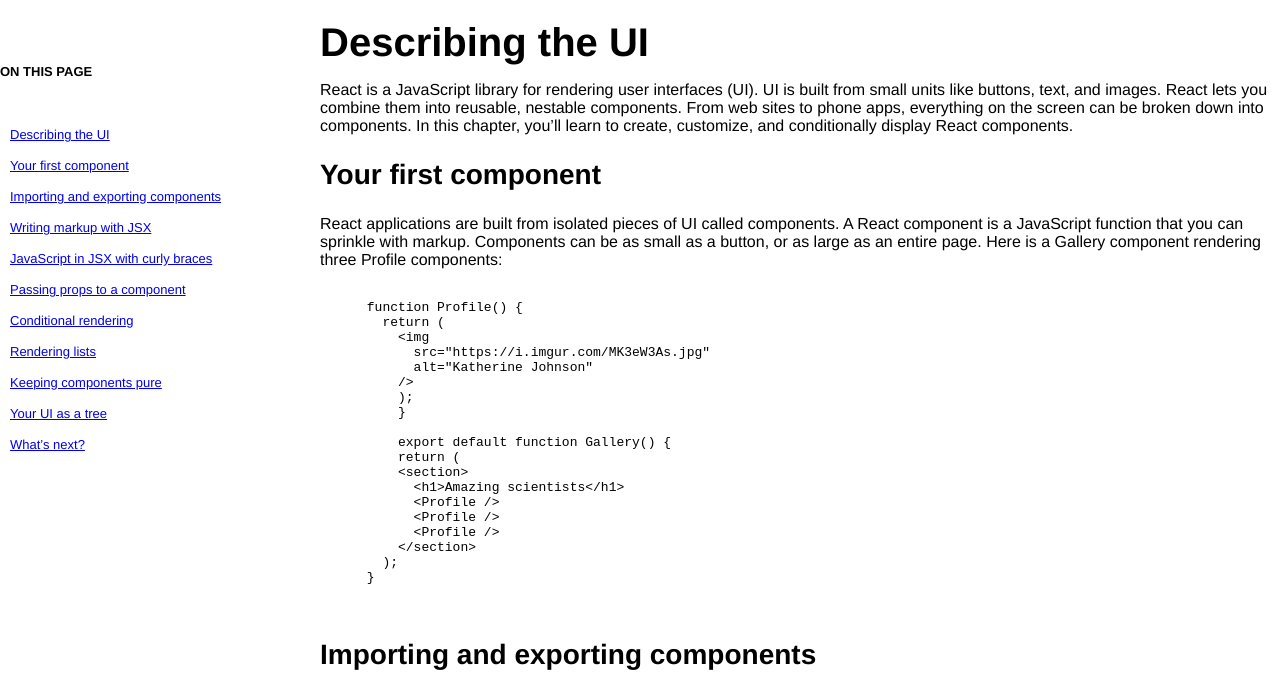
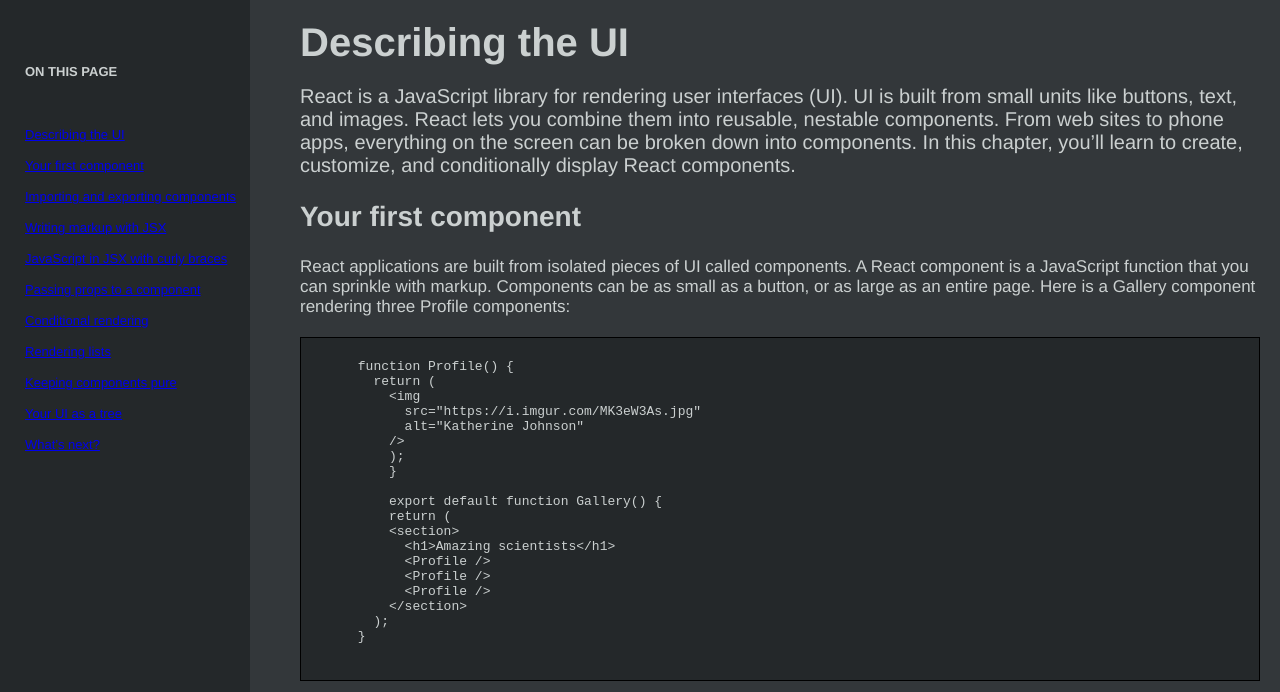
Before and after one commit to SergiuRomaniuc/DocumentationProject, a website built with webpack: page index.html in a window 1280 px wide. Shown: the top 692 px of the page. Built offline with nearby package versions, Linux system fonts and the light colour scheme.

Commit message:
styled the look of the page

```diff
--- a/css/styles.css
+++ b/css/styles.css
@@ -3,15 +3,30 @@
   margin: 0;
   display: flex;
   font-family: Helvetica, Arial, sans-serif;
+  color: #cbd0d0;
+}
+
+.outer-main-container {
+  flex: 1;
+  width: 100%;
+  min-height: 100vh;
+}
+
+.main-container {
+  width: 100%;
+  min-height: 100vh;
+}
+
+.outer-nav-container {
+  width: 300px;
+  min-height: 100vh;
 }
 
 #main-doc {
-  position: absolute;
-  margin-left: 300px;
+  width: 1000px;
+  margin-left: 30px;
   padding: 20px;
   box-sizing: border-box;
-  background-color: #ffffff;
-  width: 1000px;
   display: block;
 }
 
@@ -22,12 +37,12 @@
   position: fixed;
   left: 0;
   margin-top: 40px;
+  margin-left: 25px;
 }
 
 #navbar a {
   display: block;
   padding: 8px 0;
-  margin-left: 10px;
   font-size: 13px;
 }
 
@@ -48,6 +63,21 @@
   margin: 0;
 }
 
+.description-paragraph {
+  font-size: 20px;
+}
+
+p:not(.description-paragraph) {
+  font-size: 17px;
+}
+
+pre {
+  margin: 20px 0;
+  padding: 6px 10px;
+  background-color: #24282a;
+  border: 1px solid #000;
+}
+
 header:not(.navbar-header):not(.main-header) {
   margin: 24px 0;
   padding-right: 28px;
@@ -56,3 +86,12 @@
 header.main-header {
   padding-right: 28px;
 }
+
+
+.main-background-color {
+  background-color: #33373a;
+}
+
+.navbar-color {
+  background-color: #24282a;
+}
--- a/index.html
+++ b/index.html
@@ -6,6 +6,7 @@
   <meta name="viewport" content="width=device-width, initial-scale=1.0" />
 </head>
 <body>
+<div class="outer-nav-container navbar-color">
   <nav id="navbar">
     <header class="nav-header"> ON THIS PAGE</header>
     <a class="nav-link" href="#Describing_the_UI">Describing the UI</a>
@@ -20,12 +21,16 @@
     <a class="nav-link" href="#Your_UI_as_a_tree">Your UI as a tree</a>
     <a class="nav-link" href="#What’s_next?">What’s next?</a>
   </nav>
+</div>
+
+<dvi class="outer-main-container main-background-color">
+  <div class="main-container">
     <main id="main-doc">
       <section class="main-section" id="Describing_the_UI">
         <header class="main-header">
           <h1>Describing the UI</h1>
         </header>
-    <p>React is a JavaScript library for rendering user interfaces (UI). UI is built from small units like buttons, text, and images. React lets you combine them into reusable, nestable components. From web sites to phone apps, everything on the screen can be broken down into components. In this chapter, you’ll learn to create, customize, and conditionally display React components.</p>
+        <p class="description-paragraph">React is a JavaScript library for rendering user interfaces (UI). UI is built from small units like buttons, text, and images. React lets you combine them into reusable, nestable components. From web sites to phone apps, everything on the screen can be broken down into components. In this chapter, you’ll learn to create, customize, and conditionally display React components.</p>
       </section>
 
       <section class="main-section" id="Your_first_component">
@@ -418,5 +423,8 @@
 
 
     </main>
+  </div>
+</dvi>
+
 </body>
 </html>
```
Lines whose indentation alone changed are shown as unchanged.
